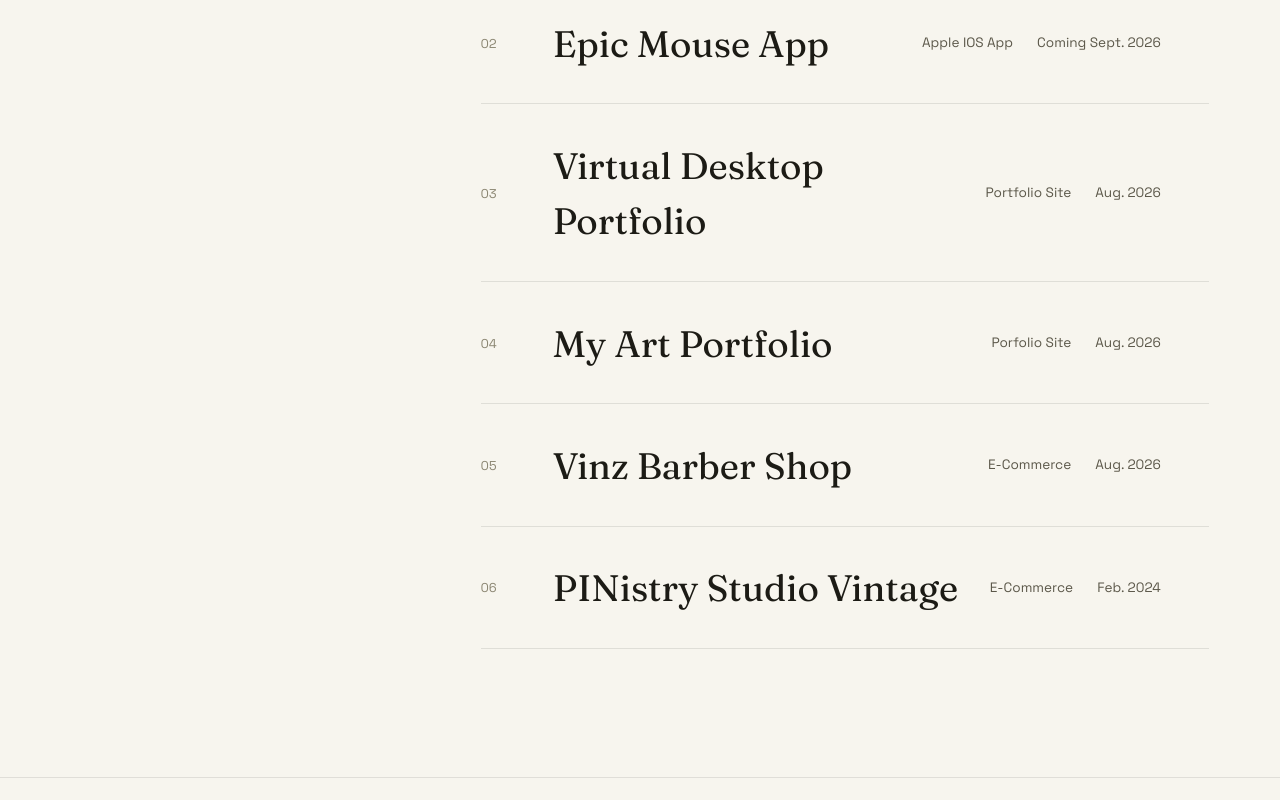
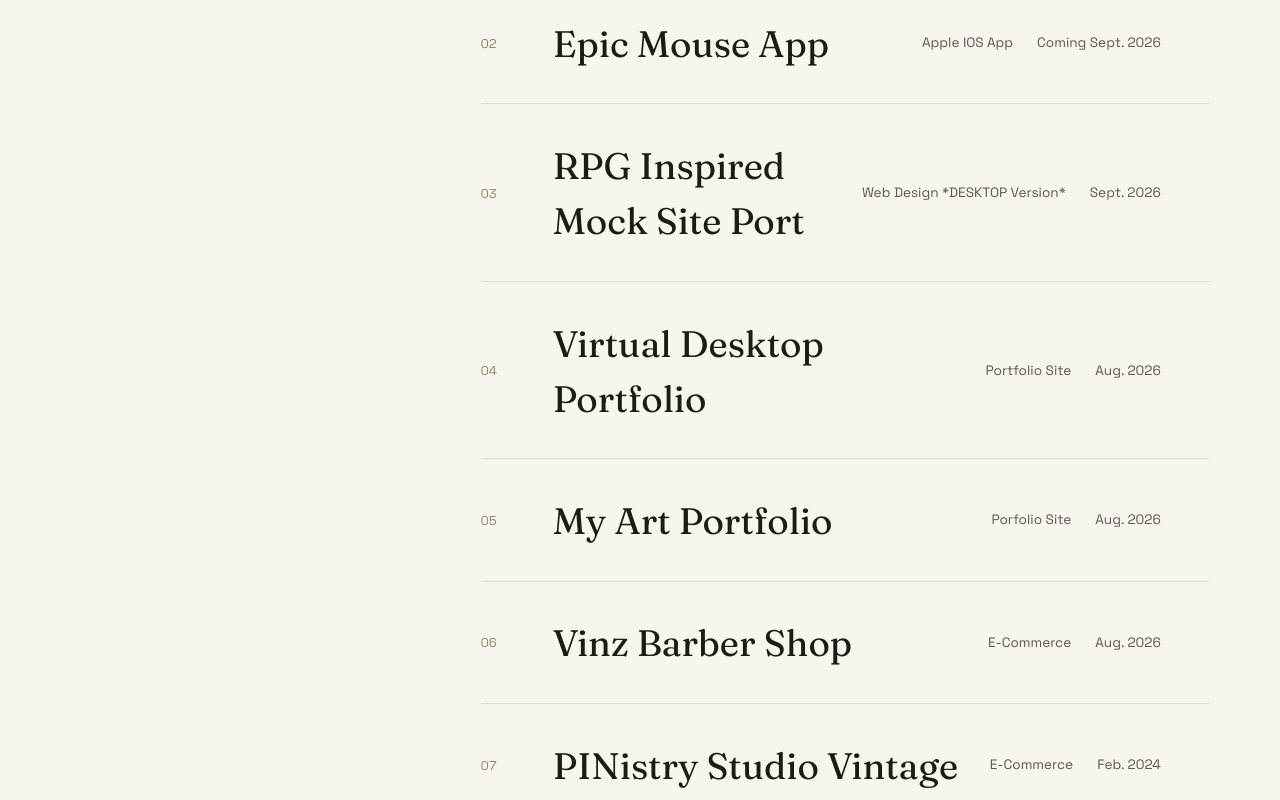
Before and after one commit to Christian-Schneider-Davis/Christian-Schneider-Davis-Web-Dev-Portfolio, a React (Vite) app: page / in a window 1280 px wide. Shown: the part 3140-3940 px from the top of the page. Built offline with nearby package versions, Linux system fonts and the light colour scheme.

Commit message:
Update Recent Projects
Add RPG port to the list along with a screen grab of home page

```diff
--- a/src/components/HeroCard.css
+++ b/src/components/HeroCard.css
@@ -1,6 +1,4 @@
-/* Sticky positioning lives here rather than in App.css so everything
-   about how this card behaves is in one place. .pinned-layout (App.css)
-   is what defines the column it sits in and where the pin stops. */
+/* Sticky positioning lives here */
 .hero-card {
   position: sticky;
   top: 6rem;
--- a/src/components/Work.jsx
+++ b/src/components/Work.jsx
@@ -20,6 +20,14 @@ const PROJECTS = [
     image: "photos/EpicMouseApp.png",
     url: 'https://www.epicmouse.app'
 
+  },
+  {
+    name: 'RPG Inspired Mock Site Port',
+    category: 'Web Design *DESKTOP Version*',
+    year: 'Sept. 2026',
+    tone: 'linear-gradient(135deg, #0a411b, #292822)',
+    image: 'photos/RPG-port.png',
+    url: 'https://meta4-fan-port.vercel.app/'
   },
   {
     name: 'Virtual Desktop Portfolio',
```
Also changed, not shown: 1 other file (tests, documents, lock files or other folders).
